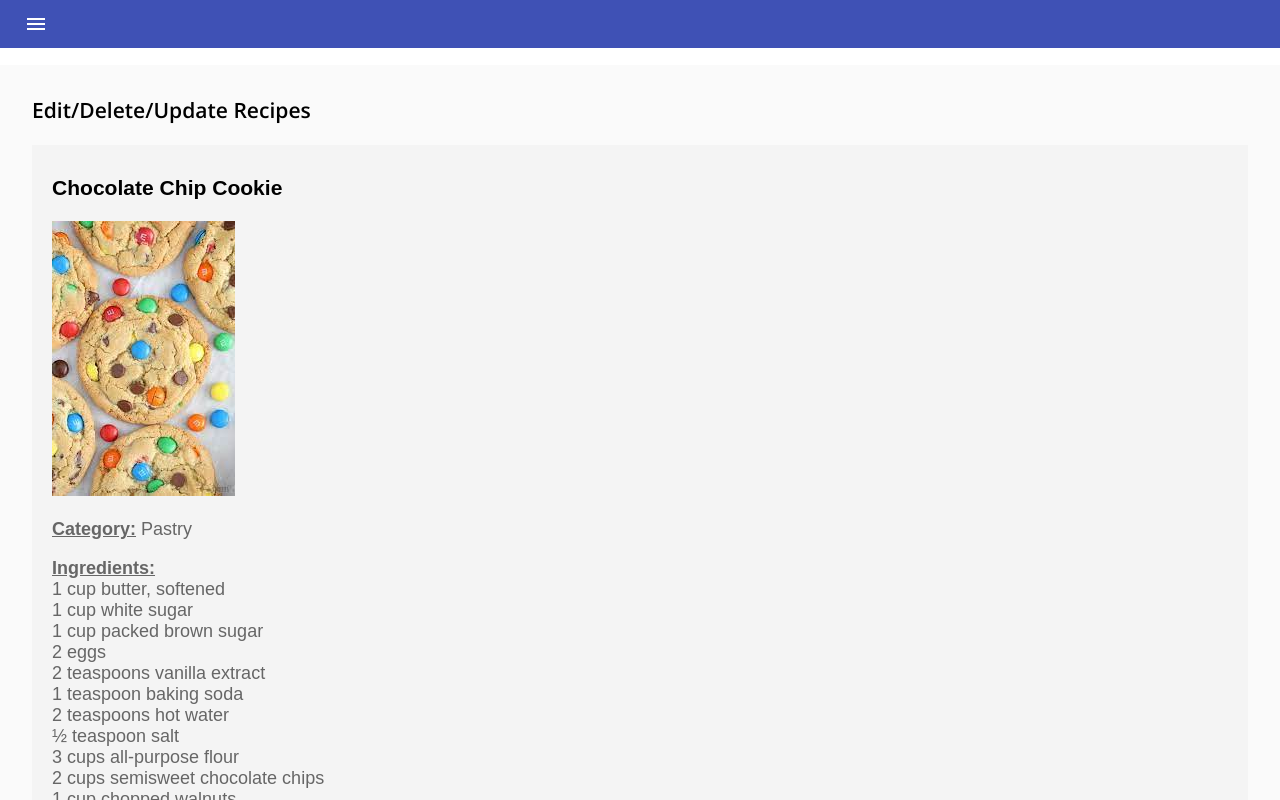
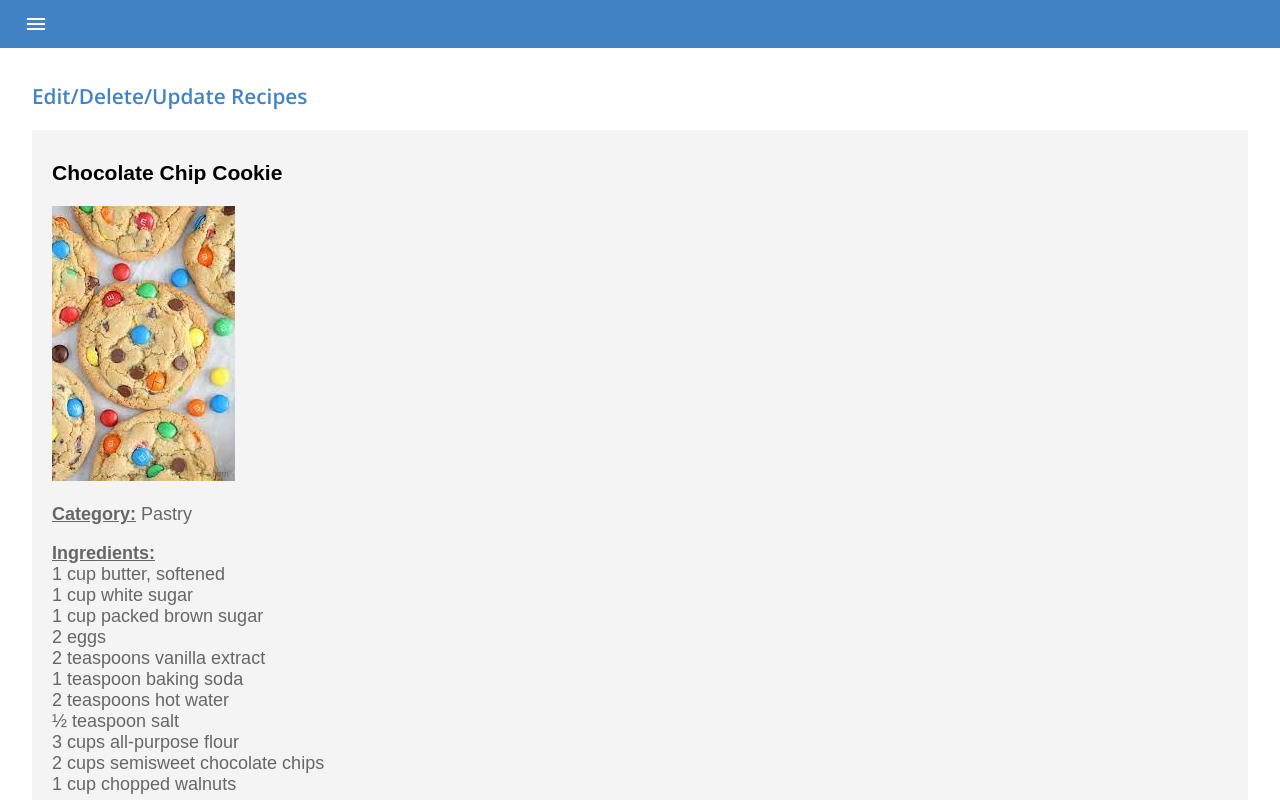
Before and after one commit to thraddash/food2, a React (Create React App) app: page /edit in a window 1280 px wide. Built offline with nearby package versions, Linux system fonts and the light colour scheme.

Commit message:
test css

```diff
--- a/src/App.css
+++ b/src/App.css
@@ -35,7 +35,7 @@ button {
   background-color: #ccc;
   color: #555;
   border-radius: 4px;
-  padding: 10px 20px;
+  padding: 10px 10px;
   margin: 1px;
   border: none;
   cursor: pointer;
@@ -43,7 +43,7 @@ button {
 }
 
 button:hover {
-  background-color: #000;
+  background-color: #49d1a4;
   color: #fff;
 }
 
@@ -80,10 +80,10 @@ a {
   padding-left: 5%;
 }
 
-.todo-add-btn{
+/* .todo-add-btn{
   margin-top: 13px;
   background-color: #4183c4
-}
+} */
 
 .visually-hidden {
   clip: rect(0 0 0 0);
@@ -96,13 +96,13 @@ a {
 }
 
 h1 {
-  font-size: 1.5rem;
-  letter-spacing: 0.1rem;
-  font-style: italic;
+  font-size: 1.3rem;
+ /*  letter-spacing: 0.1rem; */
+  /* font-style: italic; */
   color: #4183c4;
-  text-shadow: 0 0.2rem 5rem rgb(119, 115, 115);
-  text-transform: uppercase;
-  margin: 1rem 0;
+/*   text-shadow: 0 0.2rem 5rem rgb(119, 115, 115); */
+  /* text-transform: uppercase; */
+  margin: .5rem 0;
 }
 
 .search-form {
@@ -134,6 +134,15 @@ h1 {
   font-weight: 400;
   text-transform: uppercase;
   text-align: center;
+}
+
+.search-btn{
+  /* font-size: 1.5rem; */
+  color: #fff;
+  background-color: #40b48e;
+  border: none;
+  /* border-radius: 0.5rem; */
+  /* height: 3rem; */
 }
 
 .search-form input {
@@ -215,6 +224,11 @@ h1 {
   height: 3rem;
 }
 
+.recipe button:hover {
+  background-color: #49d1a4;
+  color: #fff;
+}
+
 .ingredient-list {
   margin-top: 1rem;
   background-color: #f0f0f0;
--- a/src/components/AddRecipe.js
+++ b/src/components/AddRecipe.js
@@ -174,7 +174,7 @@ function AddRecipe() {
   return (
     <div className="App">
       <div>
-        <h4>Add New Post</h4>
+        <h1>Add New Post</h1>
         <input placeholder="Recipe Name"
           onChange={e => setRecipeName(e.target.value)}
           value={recipe_name || ''}
--- a/src/components/EditDeleteRecipe.js
+++ b/src/components/EditDeleteRecipe.js
@@ -169,7 +169,7 @@ function EditDeleteRecipe() {
               <Button
                 size="small"
                 variant="contained"
-                color=""
+                color="default"
                 className={classes.button}
                 startIcon={<EditIcon />}
                 onClick={() => populatePost(post.id, post.recipe_name, post.category, post.image, post.ingredient, post.direction, post.note)}
@@ -179,7 +179,7 @@ function EditDeleteRecipe() {
               <Button
                 size="small"
                 variant="contained"
-                color=""
+                color="default"
                 className={classes.button}
                 startIcon={<DeleteIcon />}
                 onClick={() => deletePost(post.id)}
--- a/src/components/Todo/TodoForm.js
+++ b/src/components/Todo/TodoForm.js
@@ -1,18 +1,11 @@
 import { Button, TextField } from "@material-ui/core";
 import React, { useState } from "react";
 import { v1 as uuidv1 } from 'uuid';
-import { makeStyles } from '@material-ui/core/styles';
 import AddIcon from '@material-ui/icons/Add';
 import '../../App.css';
 
-const useStyles = makeStyles((theme) => ({
-  button: {
-    margin: theme.spacing(1),
-  },
-}));
+function TodoForm({ addTodo }) {
 
-function TodoForm({ addTodo }) {
-  const classes = useStyles();
   const [todo, setTodo] = useState({
     id: "",
     task: "",
@@ -46,8 +39,7 @@ function TodoForm({ addTodo }) {
       <Button
         size="small"
         variant="contained"
-        style={{ color: '#ffffff', backgroundColor: '#4183c4' }}
-        className={classes.button}
+        style={{ backgroundColor: '#4183c4', color: 'white' }}
         startIcon={<AddIcon />}
         onClick={handleSubmit}
       >
--- a/src/components/appMenu/MenuDrawer.js
+++ b/src/components/appMenu/MenuDrawer.js
@@ -78,7 +78,7 @@ const styles = theme => ({
     flexGrow: 1,
     marginTop: '65px',
     overflowY: 'auto',
-    backgroundColor: theme.palette.background.default,
+    backgroundColor: 'theme.palette.background.default',
     padding: `9px ${theme.spacing(4)}px`
   },
 });
@@ -101,7 +101,7 @@ class MenuDrawer extends React.Component {
 
     return (
       <div className={classes.root}>
-        <AppBar
+        <AppBar style={{background:'#4183c4'}}
           elevation={0}
           position="absolute"
           className={classNames(classes.appBar, this.state.open && classes.appBarShift)}
--- a/src/pages/Download.js
+++ b/src/pages/Download.js
@@ -1,12 +1,12 @@
 import React from 'react';
+import DownloadJson from '../components/DownloadJson';
 import ".././App.css";
-import DownloadJson from '../components/DownloadJson';
 
 function Download() {
   return (
     <div className='download' >
       <center>
-        <h3>Download Recipes JSON file</h3>
+        <h1>Download Recipes JSON file</h1>
       <DownloadJson />
       </center>
     </div>
--- a/src/pages/Edit.js
+++ b/src/pages/Edit.js
@@ -1,11 +1,11 @@
 import React from 'react';
+import EditDeleteRecipe from '../components/EditDeleteRecipe';
 import ".././App.css";
-import EditDeleteRecipe from '../components/EditDeleteRecipe';
 
 function Edit() {
   return (
     <div className='edit'>
-      <h3>Edit/Delete/Update Recipes</h3>
+      <h1>Edit/Delete/Update Recipes</h1>
       <EditDeleteRecipe />
     </div>
   );
--- a/src/pages/Shopping.js
+++ b/src/pages/Shopping.js
@@ -1,7 +1,7 @@
 import React, { useEffect, useState } from "react";
-import ".././App.css";
 import TodoForm from "../components/Todo/TodoForm";
 import TodoList from "../components/Todo/TodoList";
+import ".././App.css";
 
 const LOCAL_STORAGE_KEY = "react-todo-list-todos";
 
```
